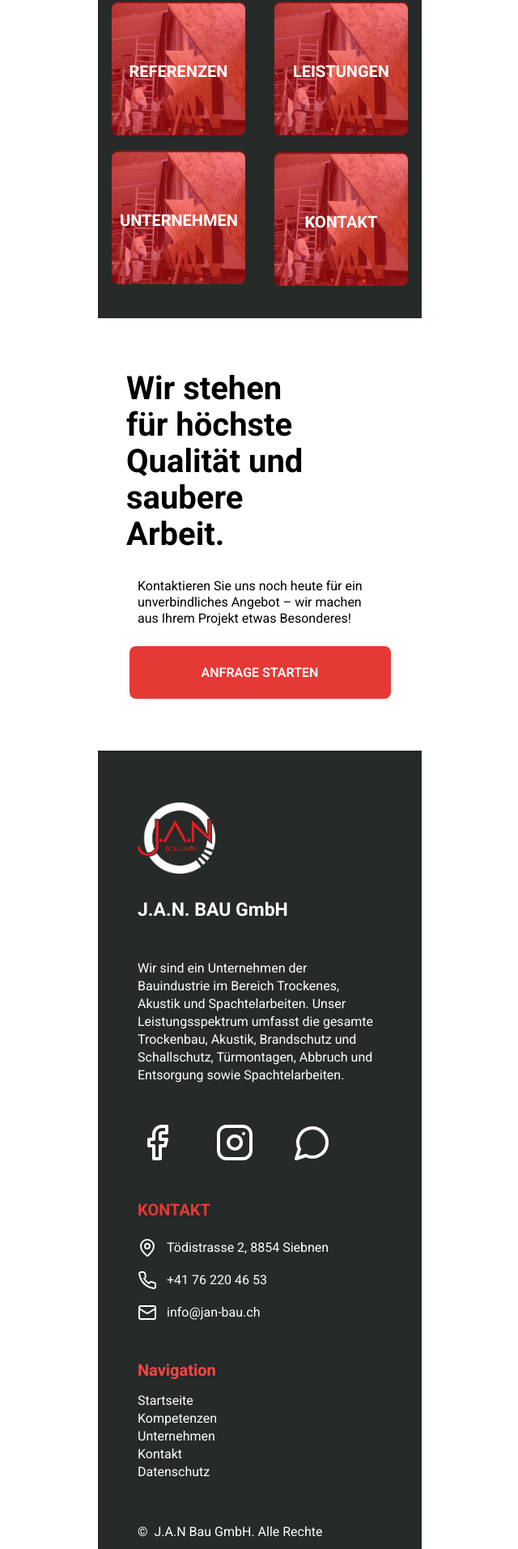
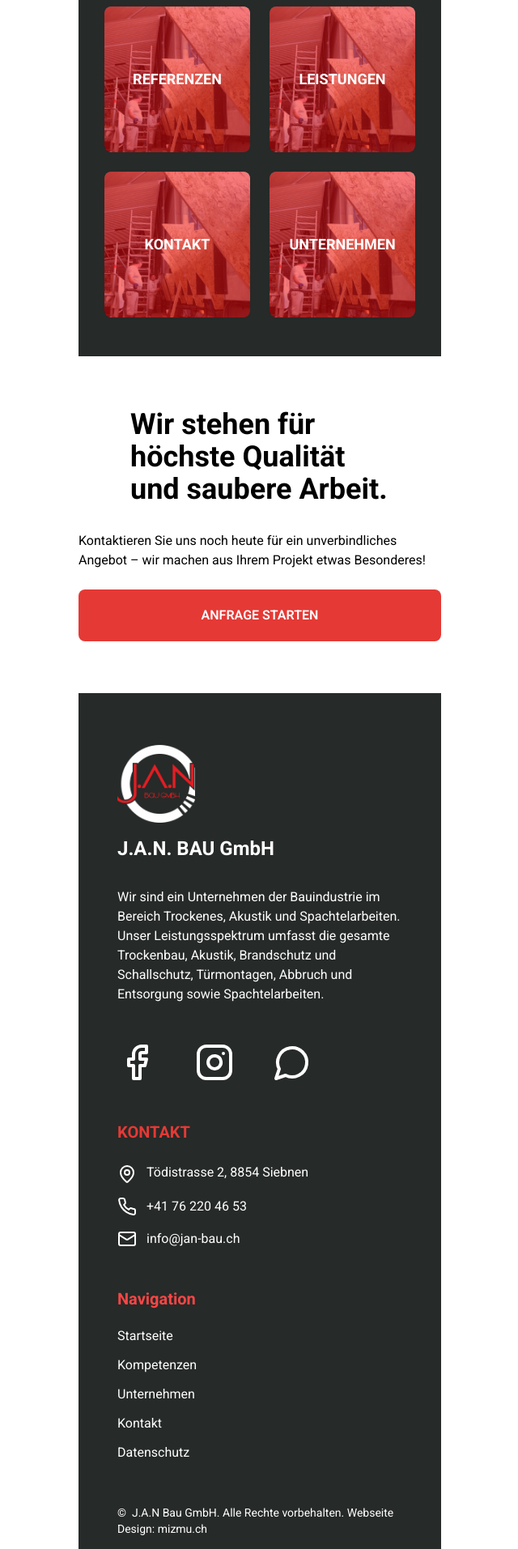
Before and after one commit to mizmuagency/test-jan, a React (Vite) app: page / in a window 1280 px wide. Shown: the part 424-2337 px from the top of the page at 81% size, without its empty margins (319-959 px from the left). Built offline with nearby package versions, Linux system fonts and the light colour scheme.

Commit message:
Make layout responsive for all mobile screen sizes

```diff
--- a/src/screens/MobileStart/MobileStart.tsx
+++ b/src/screens/MobileStart/MobileStart.tsx
@@ -6,17 +6,12 @@ import { Card, CardContent } from "../../components/ui/card";
 export const MobileStart = (): JSX.Element => {
   const [isMenuOpen, setIsMenuOpen] = useState(false);
 
-  // Service cards data with adjusted positioning for equal spacing
+  // Service cards data - now using responsive positioning
   const serviceCards = [
-    { title: "REFERENZEN", top: "top-[46px]", left: "left-[17px]" },
-    { title: "LEISTUNGEN", top: "top-[46px]", left: "left-[218px]" },
-    { title: "KONTAKT", top: "top-[232px]", left: "left-[218px]" },
-    {
-      title: "UNTERNEHMEN",
-      top: "top-[230px]",
-      left: "left-[17px]",
-      extraClasses: "w-44 left-0",
-    },
+    { title: "REFERENZEN", position: "top-left" },
+    { title: "LEISTUNGEN", position: "top-right" },
+    { title: "KONTAKT", position: "bottom-right" },
+    { title: "UNTERNEHMEN", position: "bottom-left" },
   ];
 
   // Navigation links
@@ -30,42 +25,42 @@ export const MobileStart = (): JSX.Element => {
 
   return (
     <div className="bg-white flex flex-row justify-center w-full min-h-screen">
-      <div className="bg-white w-[400px] relative">
+      <div className="bg-white w-full max-w-md relative">
         {/* Home Logo Button - Top Left */}
         <button
           onClick={() => window.location.reload()}
-          className="fixed top-4 left-4 z-50 w-10 h-10 flex justify-center items-center"
+          className="fixed top-4 left-4 z-50 w-8 h-8 sm:w-10 sm:h-10 flex justify-center items-center"
           aria-label="Home"
         >
           <img
             src="https://pub-45b3416510f04b53aa169f591957c686.r2.dev/janbau%20weissneu.png"
             alt="J.A.N. BAU Home"
-            className="w-10 h-10 object-contain"
+            className="w-8 h-8 sm:w-10 sm:h-10 object-contain"
           />
         </button>
 
         {/* Hamburger Menu Button - Simple 3 lines */}
         <button
           onClick={() => setIsMenuOpen(!isMenuOpen)}
-          className="fixed top-4 right-4 z-50 w-10 h-10 flex flex-col justify-center items-center space-y-1"
+          className="fixed top-4 right-4 z-50 w-8 h-8 sm:w-10 sm:h-10 flex flex-col justify-center items-center space-y-1"
           aria-label="Toggle menu"
         >
-          <div className="w-6 h-0.5 bg-black"></div>
-          <div className="w-6 h-0.5 bg-black"></div>
-          <div className="w-6 h-0.5 bg-black"></div>
+          <div className="w-5 h-0.5 sm:w-6 sm:h-0.5 bg-black"></div>
+          <div className="w-5 h-0.5 sm:w-6 sm:h-0.5 bg-black"></div>
+          <div className="w-5 h-0.5 sm:w-6 sm:h-0.5 bg-black"></div>
         </button>
 
         {/* Mobile Menu Overlay */}
         {isMenuOpen && (
           <div className="fixed inset-0 z-40 bg-black bg-opacity-50" onClick={() => setIsMenuOpen(false)}>
-            <div className="fixed top-0 right-0 w-80 h-full bg-[#262a28] shadow-xl transform transition-transform">
-              <div className="p-6 pt-20">
-                <nav className="space-y-4">
+            <div className="fixed top-0 right-0 w-72 sm:w-80 h-full bg-[#262a28] shadow-xl transform transition-transform">
+              <div className="p-4 sm:p-6 pt-16 sm:pt-20">
+                <nav className="space-y-3 sm:space-y-4">
                   {navLinks.map((link, index) => (
                     <a
                       key={index}
                       href="#"
-                      className="block py-3 px-4 text-white hover:bg-[#e53935] rounded-lg transition-colors [font-family:'Roboto',Helvetica] font-normal text-lg"
+                      className="block py-2 sm:py-3 px-3 sm:px-4 text-white hover:bg-[#e53935] rounded-lg transition-colors [font-family:'Roboto',Helvetica] font-normal text-base sm:text-lg"
                       onClick={() => setIsMenuOpen(false)}
                     >
                       {link}
@@ -74,39 +69,39 @@ export const MobileStart = (): JSX.Element => {
                 </nav>
 
                 {/* Contact info in menu */}
-                <div className="mt-8 pt-8 border-t border-gray-600">
-                  <div className="mb-4 text-[#e53935] [font-family:'Roboto',Helvetica] font-bold text-lg">
+                <div className="mt-6 sm:mt-8 pt-6 sm:pt-8 border-t border-gray-600">
+                  <div className="mb-3 sm:mb-4 text-[#e53935] [font-family:'Roboto',Helvetica] font-bold text-base sm:text-lg">
                     KONTAKT
                   </div>
 
-                  <div className="space-y-3">
-                    <div className="flex items-center gap-3">
-                      <MapPin className="w-5 h-5 text-white flex-shrink-0" />
-                      <div className="[font-family:'Roboto',Helvetica] font-normal text-white text-sm">
+                  <div className="space-y-2 sm:space-y-3">
+                    <div className="flex items-center gap-2 sm:gap-3">
+                      <MapPin className="w-4 h-4 sm:w-5 sm:h-5 text-white flex-shrink-0" />
+                      <div className="[font-family:'Roboto',Helvetica] font-normal text-white text-xs sm:text-sm">
                         Tödistrasse 2, 8854 Siebnen
                       </div>
                     </div>
 
-                    <div className="flex items-center gap-3">
-                      <Phone className="w-5 h-5 text-white flex-shrink-0" />
-                      <div className="[font-family:'Roboto',Helvetica] font-normal text-white text-sm">
+                    <div className="flex items-center gap-2 sm:gap-3">
+                      <Phone className="w-4 h-4 sm:w-5 sm:h-5 text-white flex-shrink-0" />
+                      <div className="[font-family:'Roboto',Helvetica] font-normal text-white text-xs sm:text-sm">
                         +41 76 220 46 53
                       </div>
                     </div>
 
-                    <div className="flex items-center gap-3">
-                      <Mail className="w-5 h-5 text-white flex-shrink-0" />
-                      <div className="[font-family:'Roboto',Helvetica] font-normal text-white text-sm">
+                    <div className="flex items-center gap-2 sm:gap-3">
+                      <Mail className="w-4 h-4 sm:w-5 sm:h-5 text-white flex-shrink-0" />
+                      <div className="[font-family:'Roboto',Helvetica] font-normal text-white text-xs sm:text-sm">
                         info@jan-bau.ch
                       </div>
                     </div>
                   </div>
 
                   {/* Social media icons in menu */}
-                  <div className="flex gap-6 mt-6">
-                    <FacebookIcon className="w-8 h-8 text-white hover:text-[#e53935] cursor-pointer transition-colors" />
-                    <InstagramIcon className="w-8 h-8 text-white hover:text-[#e53935] cursor-pointer transition-colors" />
-                    <MessageCircle className="w-8 h-8 text-white hover:text-[#e53935] cursor-pointer transition-colors" />
+                  <div className="flex gap-4 sm:gap-6 mt-4 sm:mt-6">
+                    <FacebookIcon className="w-6 h-6 sm:w-8 sm:h-8 text-white hover:text-[#e53935] cursor-pointer transition-colors" />
+                    <InstagramIcon className="w-6 h-6 sm:w-8 sm:h-8 text-white hover:text-[#e53935] cursor-pointer transition-colors" />
+                    <MessageCircle className="w-6 h-6 sm:w-8 sm:h-8 text-white hover:text-[#e53935] cursor-pointer transition-colors" />
                   </div>
                 </div>
               </div>
@@ -115,7 +110,7 @@ export const MobileStart = (): JSX.Element => {
         )}
 
         {/* Main logo with safe area padding */}
-        <div className="w-full h-[380px] pt-safe">
+        <div className="w-full h-64 sm:h-80 md:h-96 pt-safe">
           <img
             className="w-full h-full object-cover object-center"
             alt="J.A.N. BAU GmbH Logo"
@@ -123,59 +118,61 @@ export const MobileStart = (): JSX.Element => {
           />
         </div>
 
-        {/* Navigation section with red cards */}
-        <div className="w-full h-[437px] bg-[#262a28] relative">
-          {serviceCards.map((card, index) => (
-            <div
-              key={index}
-              className={`absolute w-[165px] h-[165px] ${card.top} ${card.left} rounded-lg`}
-            >
-              <div className="absolute w-[165px] h-[163px] top-0.5 left-0 bg-[url(/screenshot-2025-06-16-at-18-18-24-1-3.png)] bg-cover bg-[50%_50%] rounded-lg" />
-              <div className="w-[165px] h-[165px] left-0 bg-[#f2000085] rounded-lg absolute top-0" />
+        {/* Navigation section with red cards - Responsive Grid */}
+        <div className="w-full bg-[#262a28] px-4 py-8 sm:px-6 sm:py-12">
+          <div className="grid grid-cols-2 gap-4 sm:gap-6 max-w-sm mx-auto">
+            {serviceCards.map((card, index) => (
               <div
-                className={`absolute w-[145px] top-[76px] left-2.5 [font-family:'Roboto',Helvetica] font-bold text-white text-xl text-center tracking-[0] leading-5 ${card.extraClasses || ""}`}
+                key={index}
+                className="aspect-square relative rounded-lg overflow-hidden"
               >
-                {card.title}
+                <div className="absolute inset-0 bg-[url(/screenshot-2025-06-16-at-18-18-24-1-3.png)] bg-cover bg-center rounded-lg" />
+                <div className="absolute inset-0 bg-[#f2000085] rounded-lg" />
+                <div className="absolute inset-0 flex items-center justify-center p-2">
+                  <div className="[font-family:'Roboto',Helvetica] font-bold text-white text-sm sm:text-base md:text-lg text-center tracking-[0] leading-tight">
+                    {card.title}
+                  </div>
+                </div>
               </div>
-            </div>
-          ))}
+            ))}
+          </div>
         </div>
 
         {/* Headline */}
-        <div className="w-[293px] pt-16 pb-8 [font-family:'Roboto',Helvetica] font-bold text-black text-[40px] tracking-[0] leading-[45px] px-[35px] text-left">
+        <div className="px-6 sm:px-8 pt-12 sm:pt-16 pb-6 sm:pb-8 [font-family:'Roboto',Helvetica] font-bold text-black text-2xl sm:text-3xl md:text-4xl tracking-[0] leading-tight text-left max-w-sm mx-auto">
           Wir stehen für höchste Qualität und saubere Arbeit.
         </div>
 
         {/* Call to action section */}
-        <Card className="w-[323px] mx-auto mb-16 border-none shadow-none">
+        <Card className="mx-6 sm:mx-8 mb-12 sm:mb-16 border-none shadow-none max-w-sm sm:max-w-md md:max-w-lg lg:mx-auto">
           <CardContent className="p-0">
-            <div className="w-[302px] mx-auto mb-6 [font-family:'Roboto',Helvetica] font-normal text-black text-base tracking-[0] leading-5">
+            <div className="mb-4 sm:mb-6 [font-family:'Roboto',Helvetica] font-normal text-black text-sm sm:text-base tracking-[0] leading-relaxed">
               Kontaktieren Sie uns noch heute für ein unverbindliches Angebot –
               wir machen aus Ihrem Projekt etwas Besonderes!
             </div>
 
-            <Button className="flex w-[323px] h-[65px] items-center justify-center gap-2.5 p-3 bg-[#e53935] rounded-lg hover:bg-[#c62828] [font-family:'Roboto',Helvetica] font-semibold text-white text-base tracking-[0] leading-6">
+            <Button className="flex w-full h-12 sm:h-16 items-center justify-center gap-2.5 p-3 bg-[#e53935] rounded-lg hover:bg-[#c62828] [font-family:'Roboto',Helvetica] font-semibold text-white text-sm sm:text-base tracking-[0] leading-6">
               ANFRAGE STARTEN
             </Button>
           </CardContent>
         </Card>
 
         {/* Footer section */}
-        <div className="w-full bg-[#262a28] px-[49px] py-16">
+        <div className="w-full bg-[#262a28] px-6 sm:px-8 md:px-12 py-12 sm:py-16">
           {/* Company logo and name - now left aligned */}
-          <div className="flex flex-col items-start mb-8">
+          <div className="flex flex-col items-start mb-6 sm:mb-8">
             <img
-              className="w-24 h-[88px] object-cover mb-4"
+              className="w-16 h-16 sm:w-20 sm:h-20 md:w-24 md:h-24 object-cover mb-3 sm:mb-4"
               alt="Jan bau"
               src="/jan-bau-1.png"
             />
-            <div className="[font-family:'Roboto',Helvetica] font-bold text-white text-[23px] tracking-[0] leading-[57.5px] text-left">
+            <div className="[font-family:'Roboto',Helvetica] font-bold text-white text-lg sm:text-xl md:text-2xl tracking-[0] leading-tight text-left">
               J.A.N. BAU GmbH
             </div>
           </div>
 
           {/* Company description */}
-          <div className="mb-12 [font-family:'Roboto',Helvetica] font-normal text-white text-base tracking-[0] leading-[22px]">
+          <div className="mb-8 sm:mb-12 [font-family:'Roboto',Helvetica] font-normal text-white text-sm sm:text-base tracking-[0] leading-relaxed">
             Wir sind ein Unternehmen der Bauindustrie im Bereich Trockenes,
             Akustik und Spachtelarbeiten. Unser Leistungsspektrum umfasst die
             gesamte Trockenbau, Akustik, Brandschutz und Schallschutz,
@@ -183,60 +180,59 @@ export const MobileStart = (): JSX.Element => {
           </div>
 
           {/* Social media icons */}
-          <div className="flex gap-12 mb-12">
-            <FacebookIcon className="w-12 h-12 text-white" />
-            <InstagramIcon className="w-12 h-12 text-white" />
-            <MessageCircle className="w-12 h-12 text-white" />
+          <div className="flex gap-6 sm:gap-8 md:gap-12 mb-8 sm:mb-12">
+            <FacebookIcon className="w-8 h-8 sm:w-10 sm:h-10 md:w-12 md:h-12 text-white hover:text-[#e53935] cursor-pointer transition-colors" />
+            <InstagramIcon className="w-8 h-8 sm:w-10 sm:h-10 md:w-12 md:h-12 text-white hover:text-[#e53935] cursor-pointer transition-colors" />
+            <MessageCircle className="w-8 h-8 sm:w-10 sm:h-10 md:w-12 md:h-12 text-white hover:text-[#e53935] cursor-pointer transition-colors" />
           </div>
 
           {/* Contact information */}
-          <div className="mb-12">
-            <div className="mb-6 text-[#e53935] [font-family:'Roboto',Helvetica] font-bold text-xl tracking-[0] leading-[22px]">
+          <div className="mb-8 sm:mb-12">
+            <div className="mb-4 sm:mb-6 text-[#e53935] [font-family:'Roboto',Helvetica] font-bold text-lg sm:text-xl tracking-[0] leading-tight">
               KONTAKT
             </div>
 
             {/* Address */}
-            <div className="flex items-center gap-3 mb-4">
-              <MapPin className="w-6 h-6 text-white flex-shrink-0" />
-              <div className="[font-family:'Roboto',Helvetica] font-normal text-white text-base tracking-[0] leading-[22px]">
+            <div className="flex items-start gap-3 mb-3 sm:mb-4">
+              <MapPin className="w-5 h-5 sm:w-6 sm:h-6 text-white flex-shrink-0 mt-0.5" />
+              <div className="[font-family:'Roboto',Helvetica] font-normal text-white text-sm sm:text-base tracking-[0] leading-relaxed">
                 Tödistrasse 2, 8854 Siebnen
               </div>
             </div>
 
             {/* Phone */}
-            <div className="flex items-center gap-3 mb-4">
-              <Phone className="w-6 h-6 text-white flex-shrink-0" />
-              <div className="[font-family:'Roboto',Helvetica] font-normal text-white text-base tracking-[0] leading-[22px]">
+            <div className="flex items-center gap-3 mb-3 sm:mb-4">
+              <Phone className="w-5 h-5 sm:w-6 sm:h-6 text-white flex-shrink-0" />
+              <div className="[font-family:'Roboto',Helvetica] font-normal text-white text-sm sm:text-base tracking-[0] leading-relaxed">
                 +41 76 220 46 53
               </div>
             </div>
 
             {/* Email */}
-            <div className="flex items-center gap-3 mb-8">
-              <Mail className="w-6 h-6 text-white flex-shrink-0" />
-              <div className="[font-family:'Roboto',Helvetica] font-normal text-white text-base tracking-[0] leading-[22px]">
+            <div className="flex items-center gap-3 mb-6 sm:mb-8">
+              <Mail className="w-5 h-5 sm:w-6 sm:h-6 text-white flex-shrink-0" />
+              <div className="[font-family:'Roboto',Helvetica] font-normal text-white text-sm sm:text-base tracking-[0] leading-relaxed">
                 info@jan-bau.ch
               </div>
             </div>
           </div>
 
           {/* Navigation */}
-          <div className="mb-12">
-            <div className="mb-4 [font-family:'Roboto',Helvetica] font-bold text-[#f84646] text-xl tracking-[0] leading-[22px]">
+          <div className="mb-8 sm:mb-12">
+            <div className="mb-3 sm:mb-4 [font-family:'Roboto',Helvetica] font-bold text-[#f84646] text-lg sm:text-xl tracking-[0] leading-tight">
               Navigation
             </div>
-            <div className="[font-family:'Roboto',Helvetica] font-normal text-white text-base tracking-[0] leading-[22px]">
+            <div className="[font-family:'Roboto',Helvetica] font-normal text-white text-sm sm:text-base tracking-[0] leading-relaxed space-y-1">
               {navLinks.map((link, index) => (
-                <React.Fragment key={index}>
+                <div key={index} className="py-1">
                   {link}
-                  {index < navLinks.length - 1 && <br />}
-                </React.Fragment>
+                </div>
               ))}
             </div>
           </div>
 
           {/* Copyright */}
-          <div className="[font-family:'Roboto',Helvetica] font-normal text-white text-base tracking-[0] leading-[30px]">
+          <div className="[font-family:'Roboto',Helvetica] font-normal text-white text-xs sm:text-sm tracking-[0] leading-relaxed">
             ©&nbsp;&nbsp;J.A.N Bau GmbH. Alle Rechte vorbehalten. Webseite
             Design: mizmu.ch
           </div>
```
